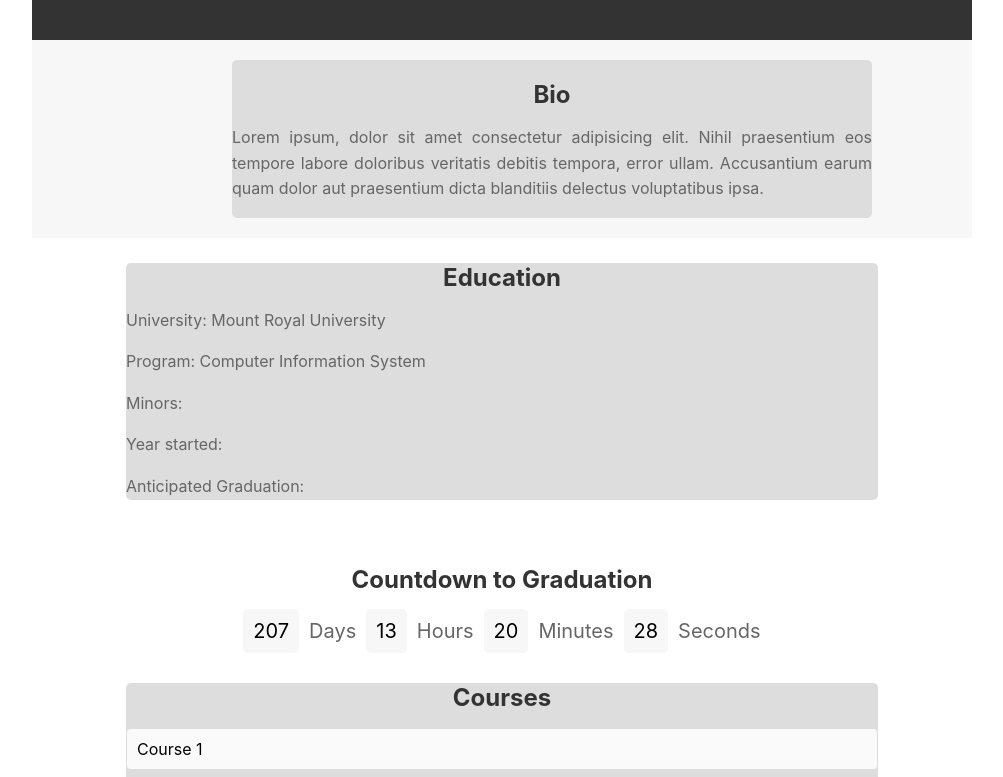
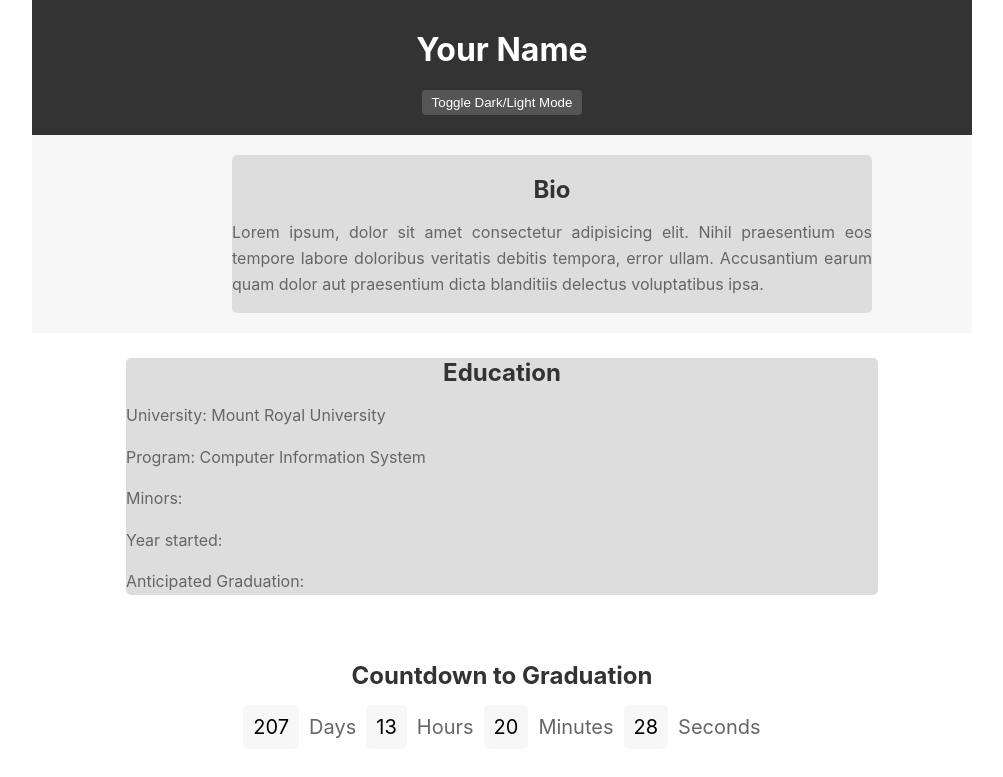
Before and after one commit to DaryBerg/ass2reactapp, a React (Create React App) app: page / in a window 1280 px wide. Shown: the top 777 px of the page, without its empty margins (138-1141 px from the left). Built offline with nearby package versions, Linux system fonts and the light colour scheme.

Commit message:
Added ToggleMode

```diff
--- a/src/App.js
+++ b/src/App.js
@@ -1,24 +1,22 @@
-import React from 'react';
-import './App.css'; // Import your CSS file
+import React from "react";
+import "./App.css"; // Import your CSS file
 
-import BioSection from './components/BioSection';
-import EducationSection from './components/EducationSection';
-import Countdown from './components/Countdown';
-import CoursesSection from './components/CoursesSection';
-import SkillsSection from './components/SkillsSection';
-import FunFactsSection from './components/FunFactsSection';
-import MessageForm from './components/MessageForm';
-import Slideshow from './components/Slideshow';
+import ToggleMode from "./components/ToggleMode";
+import BioSection from "./components/BioSection";
+import EducationSection from "./components/EducationSection";
+import Countdown from "./components/Countdown";
+import CoursesSection from "./components/CoursesSection";
+import SkillsSection from "./components/SkillsSection";
+import FunFactsSection from "./components/FunFactsSection";
+import MessageForm from "./components/MessageForm";
+import Slideshow from "./components/Slideshow";
 
 function App() {
   return (
     <div className="App">
-      <header>
-        {}
-      </header>
+      <ToggleMode />
 
       <main>
-
         <BioSection />
         <EducationSection />
         <Countdown />
@@ -27,12 +25,9 @@ function App() {
         <FunFactsSection />
         <MessageForm />
         <Slideshow />
-
       </main>
 
-      <footer>
-        {}
-      </footer>
+      <footer>{/* Footer content */}</footer>
     </div>
   );
 }
--- /dev/null
+++ b/src/components/ToggleMode.css
@@ -0,0 +1,50 @@
+body.dark-mode {
+  background-color: #333;
+  color: #201e1e;
+}
+
+.toggle-mode {
+  background-color: #555;
+  color: #fff;
+  padding: 5px 10px;
+  border: none;
+  cursor: pointer;
+}
+
+.toggle-mode:hover {
+  background-color: #777;
+}
+
+header {
+  background-color: #333;
+  color: #fff;
+  padding: 20px 0;
+  text-align: center;
+}
+
+h1 {
+  margin-top: 10px;
+}
+
+.container {
+  background-color: #ddd;
+  border-radius: 5px;
+}
+
+section {
+  padding: 5px 0;
+}
+
+h2 {
+  text-align: center;
+  color: #333;
+}
+
+ul {
+  list-style: none;
+  padding: 0;
+}
+
+li {
+  margin-bottom: 10px;
+}
--- /dev/null
+++ b/src/components/ToggleMode.js
@@ -0,0 +1,21 @@
+import React from "react";
+import "./ToggleMode.css"; // Import your CSS file
+
+const ToggleMode = () => {
+  const toggleDarkMode = () => {
+    document.body.classList.toggle("dark-mode");
+  };
+
+  return (
+    <header>
+      <div>
+        <h1>Your Name</h1>
+        <button className="toggle-mode" onClick={toggleDarkMode}>
+          Toggle Dark/Light Mode
+        </button>
+      </div>
+    </header>
+  );
+};
+
+export default ToggleMode;
```
